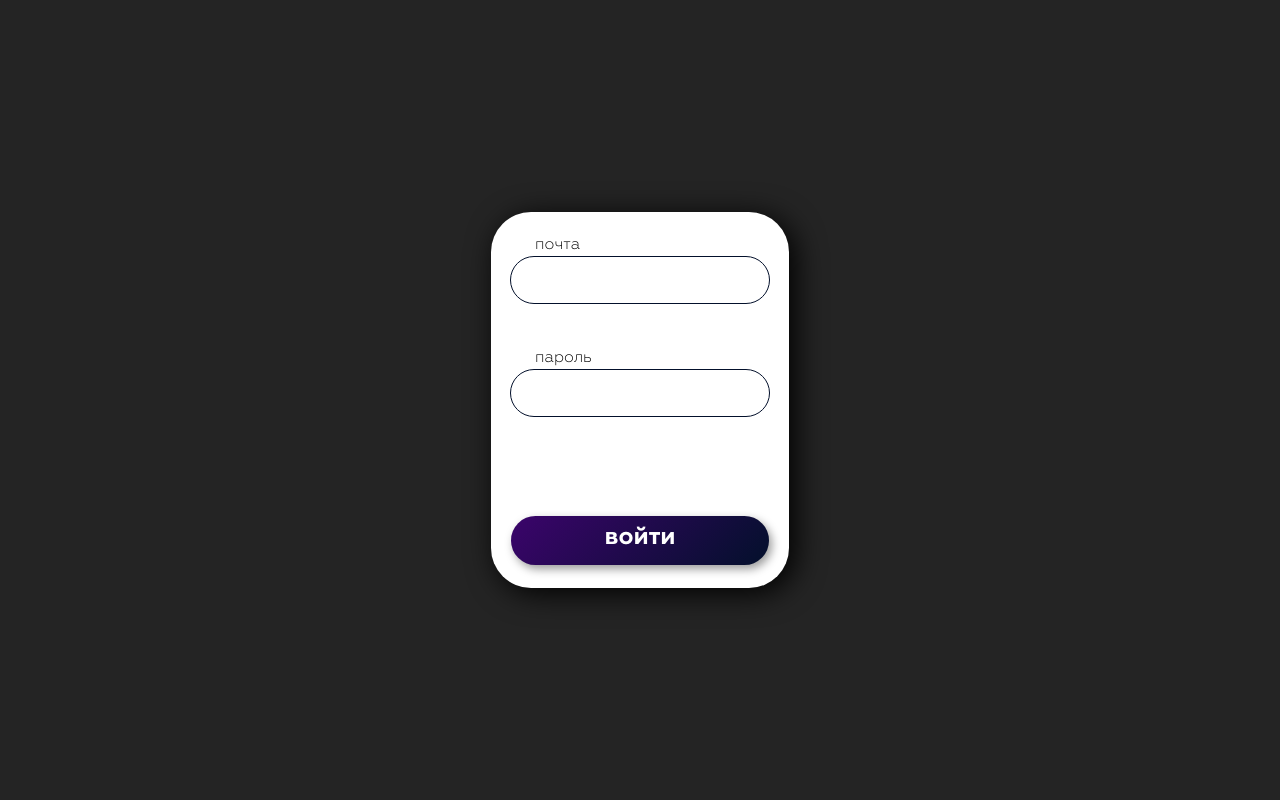
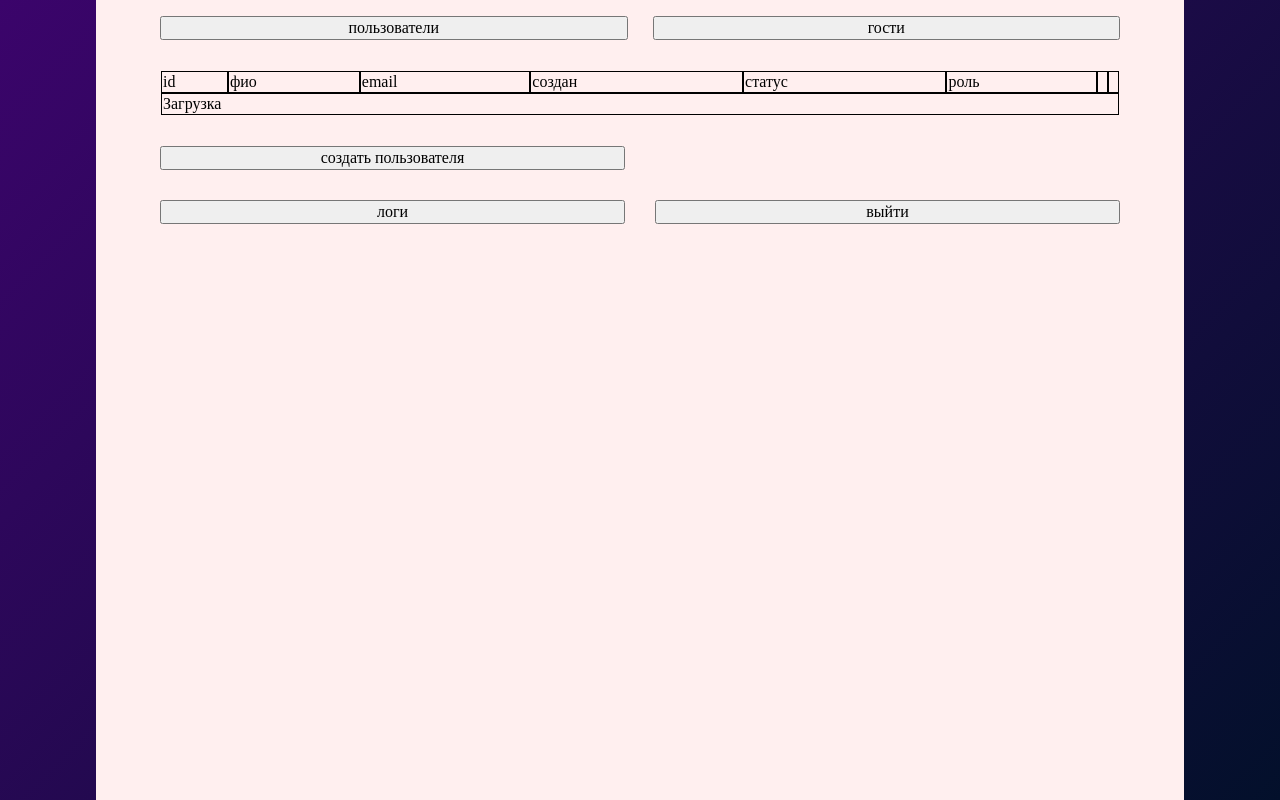
Before and after one commit to ChildOfGOLF/university-pass, a website with bundled scripts: page frontend/public/admin.html in a window 1280 px wide. Built offline with nearby package versions, Linux system fonts and the light colour scheme.

Commit message:
Теперь читаемо

```diff
--- a/frontend/public/admin.html
+++ b/frontend/public/admin.html
@@ -14,8 +14,8 @@
     <link rel="icon" href="" type="image/svg+xml" />
     <link rel="apple-touch-icon" href="" />
   </head>
-  <body class="admin-page page">
-    <section id="login-section">
+  <body class="admin-page">
+    <section id="login-section" class="visually-hidden">
       <form id="admin-login-form" class="login-form">
         <div class="form-input">
           <label for="admin-email" class="form-label normal-text">почта</label>
@@ -38,7 +38,7 @@
       </form>
     </section>
 
-    <section class="visually-hidden" id="admin-panel">
+    <section class="admin-panel" id="admin-panel">
       <div class="admin-container">
         <div class="tabs">
           <button
--- a/frontend/public/styles/style.css
+++ b/frontend/public/styles/style.css
@@ -297,3 +297,59 @@ input[type="checkbox"]:checked~span::after {
 #admin-submit-button {
     margin-top: 84px;
 }
+
+.admin-page {
+    background-image: linear-gradient(-45deg, #03102B 0%, #3B046B 100%);
+    block-size: 100vh;
+    display: flex;
+    align-items: center;
+    justify-items: center;
+}
+
+.admin-panel {
+    background-color: #FFEFEF;
+    width: 85%;
+    aspect-ratio: 1/0.8;
+    margin: 0 auto;
+    display: flex;
+    flex-direction: row;
+    padding: 4% 5%;
+}
+
+.admin-container {
+    width: 100%;
+    display: flex;
+    flex-direction: column;
+    gap: 30px;
+}
+
+.tabs {
+    display: grid;
+    grid-template-columns: 1fr 1fr;
+    gap: 25px;
+}
+
+.tab-content {
+    display: grid;
+    grid-template-columns: 1fr 1fr;
+    gap: 30px;
+}
+
+.table-container {
+    grid-column: span 2;
+}
+
+.table-container>table {
+    width: 100%;
+
+}
+
+.actions-buttons {
+    display: grid;
+    grid-template-columns: 1fr 1fr;
+    gap: 30px;
+}
+
+td {
+    outline: 1px solid black;
+}
```
Also changed, not shown: 2 other files.
